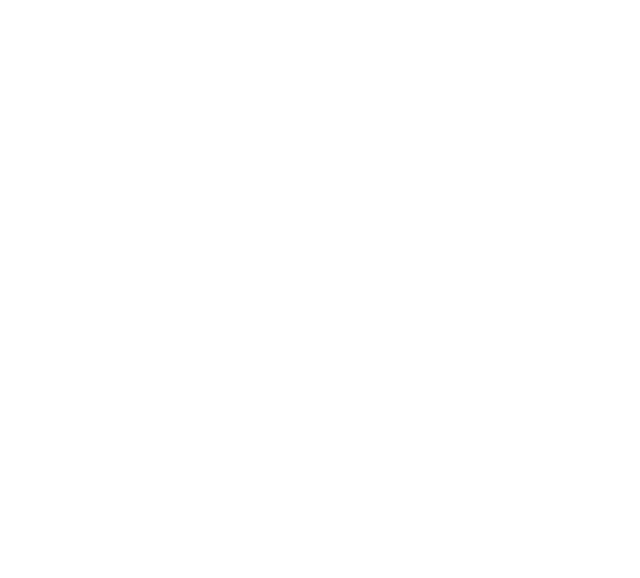
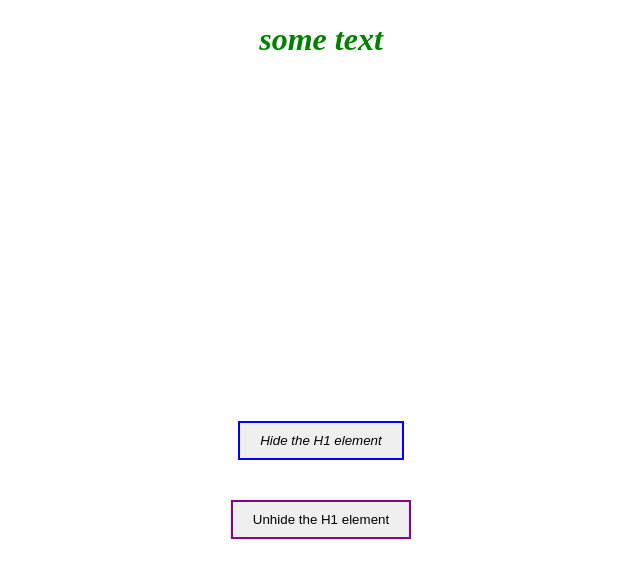
Before and after one commit to josephachang02/DOM-MiniLab, a plain HTML site: page index.html in a window 1280 px wide. Shown: the whole page, without its empty margins (319-959 px from the left). Drawn offline with Linux system fonts and the light colour scheme.

Commit message:
domminilab

```diff
--- a/index.css
+++ b/index.css
@@ -0,0 +1,30 @@
+h1 {
+    font-style: italic;
+    color: green;
+    text-align: center;
+}
+
+.button-container {
+    display: flex;
+    flex-direction: column;
+    align-items: center;
+    justify-content: center;
+    height: 100vh; /* Adjust this if necessary */
+}
+
+.custom-button {
+    margin: 20px;
+    text-align: center;
+    border: 2px solid; /* Adding a border for clarity */
+    padding: 10px 20px;
+    cursor: pointer;
+}
+
+.hide_button {
+    border-color: blue;
+    font-style: oblique;
+}
+
+.unhide_button {
+    border-color: darkmagenta;
+}
--- a/index.html
+++ b/index.html
@@ -4,10 +4,15 @@
     <meta charset="UTF-8">
     <meta name="viewport" content="width=device-width, initial-scale=1.0">
     <link rel="stylesheet" href="index.css">
-    <script scr = "./index.js" defer ></script>
+    <script src = "./index.js" defer ></script>
     <title>Document</title>
 </head>
 <body>
+    <h1> This is my H1 element</h1>
 
+    <div class="button-container">
+        <button class="custom-button hide_button">Hide the H1 element</button>
+        <button class="custom-button unhide_button">Unhide the H1 element</button>
+    </div>
 </body>
 </html>
--- a/index.js
+++ b/index.js
@@ -0,0 +1,15 @@
+const heading1 = document.querySelector('h1');
+
+const newHeadingText = heading1.textContent = "some text";
+
+const hideButton = document.querySelector('.hide_button');
+
+hideButton.addEventListener('click', () => {
+    heading1.style.display = 'none';
+});
+
+const unhideButton = document.querySelector('.unhide_button');
+
+unhideButton.addEventListener('click', () => {
+    heading1.style.display = 'block';
+});
```
